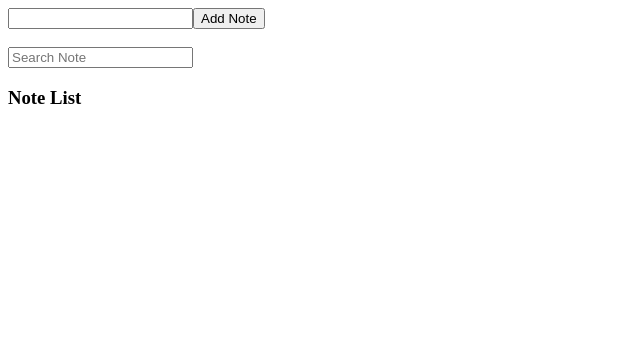
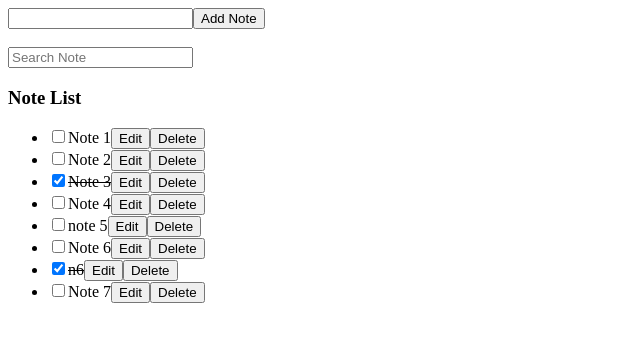
Before and after one commit to mdsakibhossen/react-js-class-practice, a React (Vite) app: page / in a window 1280 px wide. Shown: the top 342 px of the page, without its empty margins (0-640 px from the left). Built offline with nearby package versions, Linux system fonts and the light colour scheme; data requests are answered from the project's data file.

Commit message:
task-2-note-app-with-context-api-crud-checkbox-searchbox-fake-local-api

```diff
--- /dev/null
+++ b/db.json
@@ -0,0 +1,44 @@
+{
+  "notes": [
+    {
+      "id": "1716233530309",
+      "title": "Note 1",
+      "isCompleted": false
+    },
+    {
+      "id": "1716233537701",
+      "title": "Note 2",
+      "isCompleted": false
+    },
+    {
+      "id": "1716233542061",
+      "title": "Note 3",
+      "isCompleted": true
+    },
+    {
+      "id": "1716233546749",
+      "title": "Note 4",
+      "isCompleted": false
+    },
+    {
+      "id": "1716233551564",
+      "title": "note 5",
+      "isCompleted": false
+    },
+    {
+      "id": "1716233566820",
+      "title": "Note 6",
+      "isCompleted": false
+    },
+    {
+      "id": "1716233580196",
+      "title": "n6",
+      "isCompleted": true
+    },
+    {
+      "id": "1716233589316",
+      "title": "Note 7",
+      "isCompleted": false
+    }
+  ]
+}
--- a/package.json
+++ b/package.json
@@ -7,9 +7,11 @@
     "dev": "vite",
     "build": "vite build",
     "lint": "eslint . --ext js,jsx --report-unused-disable-directives --max-warnings 0",
-    "preview": "vite preview"
+    "preview": "vite preview",
+    "fake-server": "json-server --watch db.json"
   },
   "dependencies": {
+    "json-server": "^1.0.0-beta.0",
     "react": "^18.2.0",
     "react-dom": "^18.2.0"
   },
--- a/src/components/NoteList.jsx
+++ b/src/components/NoteList.jsx
@@ -9,7 +9,9 @@ const NoteList = () => {
       <h3>Note List</h3>
       <ul>
         {notes
-          .filter((note) => note.title.includes(searchValue))
+          .filter((note) =>
+            note.title.toLowerCase().includes(searchValue.toLowerCase())
+          )
           .map((note) => (
             <li key={note.id}>
               <NoteItem note={note} />
--- a/src/contexts/Note.jsx
+++ b/src/contexts/Note.jsx
@@ -1,4 +1,4 @@
-import { createContext, useState } from "react";
+import { createContext, useEffect, useReducer, useState } from "react";
 
 export const NoteContext = createContext();
 
@@ -9,9 +9,19 @@ const NoteProvider = ({ children }) => {
   const [editableNote, setEditableNote] = useState(null);
   const [searchValue, setSearchValue] = useState("");
 
+  const getNotes = () => {
+    fetch("http://localhost:3000/notes")
+      .then((res) => res.json())
+      .then((data) => setNotes(data));
+  };
+
+  useEffect(() => {
+    getNotes();
+  }, []);
+
   const submitHandler = (e) => {
     e.preventDefault();
-    if (!noteTitle) {
+    if (!noteTitle.trim()) {
       return alert("Please Enter Note Title");
     }
     editMode ? updateNote() : addNote();
@@ -23,7 +33,13 @@ const NoteProvider = ({ children }) => {
       title: noteTitle,
       isCompleted: false,
     };
-    setNotes([...notes, newNote]);
+
+    fetch("http://localhost:3000/notes", {
+      method: "POST",
+      headers: { "Content-Type": "application/json" },
+      body: JSON.stringify(newNote),
+    }).then(() => getNotes());
+
     setNoteTitle("");
   };
   const editNote = (note) => {
@@ -32,35 +48,39 @@ const NoteProvider = ({ children }) => {
     setNoteTitle(note.title);
   };
   const updateNote = () => {
-    const updatedNotes = notes.map((note) => {
-      if (note.id === editableNote.id) {
-        return {
-          ...note,
-          title: noteTitle,
-        };
-      }
-      return note;
-    });
-    setNotes(updatedNotes);
+    const { id } = editableNote;
+    const updatedNote = {
+      ...editableNote,
+      title: noteTitle,
+    };
+
+    fetch(`http://localhost:3000/notes/${id}`, {
+      method: "PUT",
+      headers: { "Content-Type": "application/json" },
+      body: JSON.stringify(updatedNote),
+    }).then(() => getNotes());
+
     setEditMode(false);
     setEditableNote(null);
     setNoteTitle("");
   };
   const deleteNote = (noteId) => {
-    const newNotes = notes.filter((note) => note.id !== noteId);
-    setNotes(newNotes);
+    fetch(`http://localhost:3000/notes/${noteId}`, {
+      method: "DELETE",
+    }).then(() => getNotes());
   };
   const changeStatus = (note) => {
-    const updatedNotes = notes.map((item) => {
-      if (item.id === note.id) {
-        return {
-          ...item,
-          isCompleted: !item.isCompleted,
-        };
-      }
-      return item;
-    });
-    setNotes(updatedNotes);
+    const { id } = note;
+    const updatedNote = {
+      ...note,
+      isCompleted: !note.isCompleted,
+    };
+
+    fetch(`http://localhost:3000/notes/${id}`, {
+      method: "PUT",
+      headers: { "Content-Type": "application/json" },
+      body: JSON.stringify(updatedNote),
+    }).then(() => getNotes());
   };
 
   const ctxValue = {
```
Also changed, not shown: 1 other file (tests, documents, lock files or other folders).
